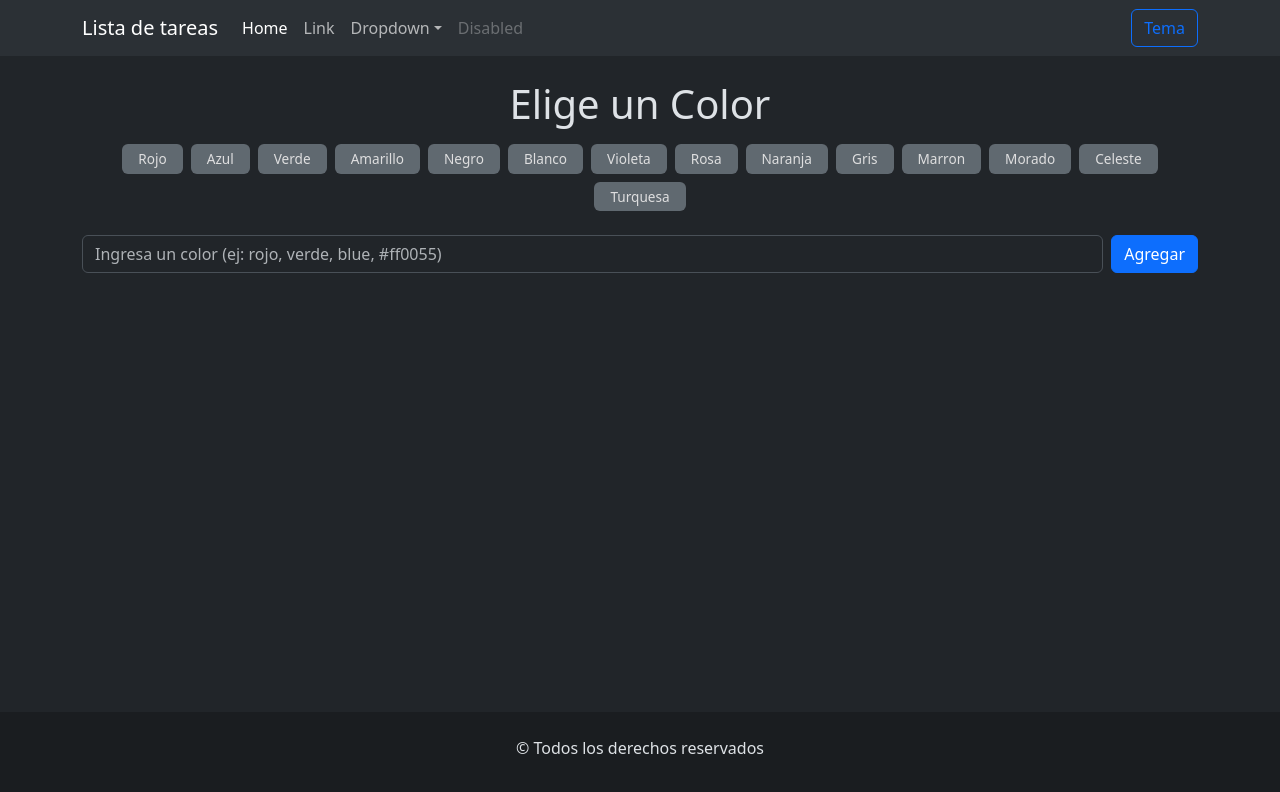
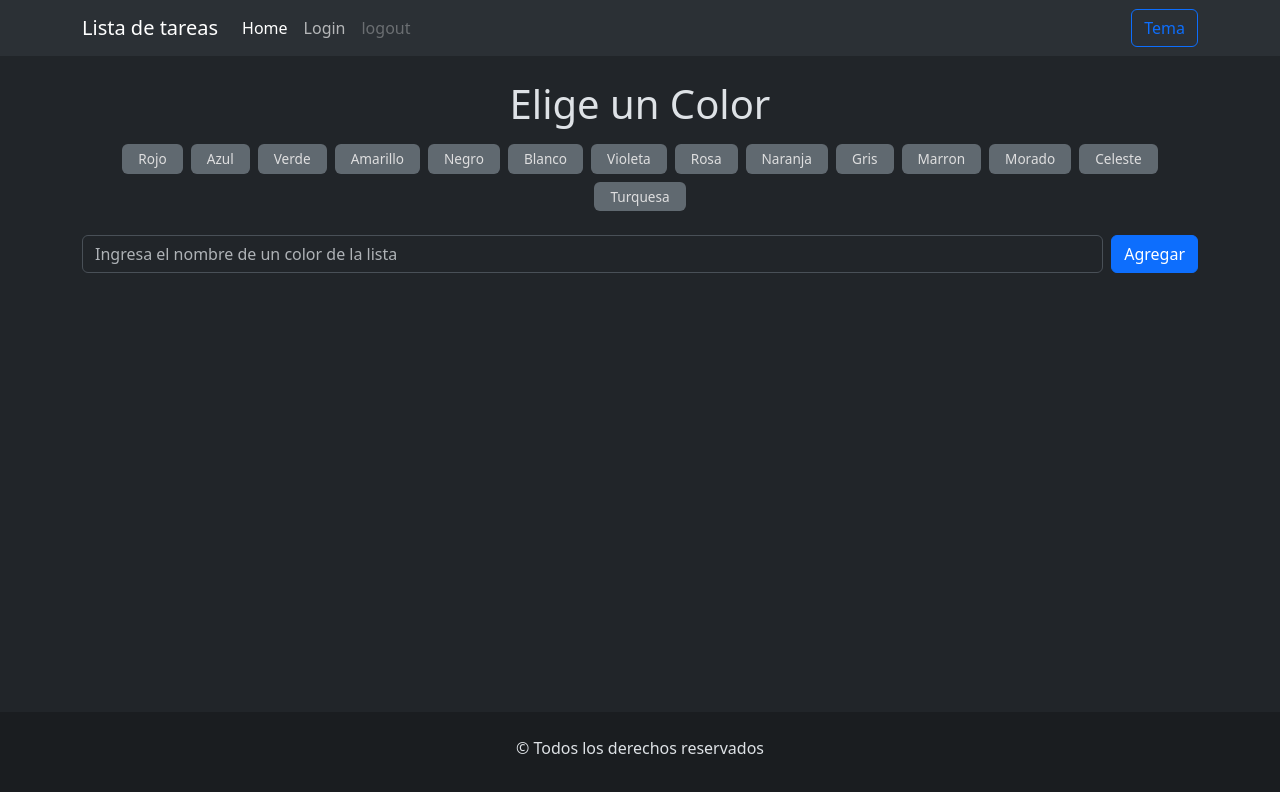
Before and after one commit to KarinaMirandaUTNFRT/Lista-colores, a React (Vite) app: page / in a window 1280 px wide. Shown: the top 792 px of the page. Built offline with nearby package versions, Linux system fonts and the light colour scheme.

Commit message:
se acomoda el navbar

```diff
--- a/src/components/FormularioColor.jsx
+++ b/src/components/FormularioColor.jsx
@@ -42,7 +42,7 @@ const FormularioColor = () => {
             type="text"
             className="form-control"
             id="inputColor"
-            placeholder="Ingresa un color (ej: rojo, verde, blue, #ff0055)"
+            placeholder="Ingresa el nombre de un color de la lista"
             onChange={(e) => setColor(e.target.value)}
             value={color}
           />
--- a/src/components/Navbar.jsx
+++ b/src/components/Navbar.jsx
@@ -25,43 +25,12 @@ const Navbar = () => {
             </li>
             <li className="nav-item">
               <a className="nav-link" href="#">
-                Link
+                Login
               </a>
-            </li>
-            <li className="nav-item dropdown">
-              <a
-                className="nav-link dropdown-toggle"
-                href="#"
-                role="button"
-                data-bs-toggle="dropdown"
-                aria-expanded="false"
-              >
-                Dropdown
-              </a>
-              <ul className="dropdown-menu">
-                <li>
-                  <a className="dropdown-item" href="#">
-                    Action
-                  </a>
-                </li>
-                <li>
-                  <a className="dropdown-item" href="#">
-                    Another action
-                  </a>
-                </li>
-                <li>
-                  <hr className="dropdown-divider" />
-                </li>
-                <li>
-                  <a className="dropdown-item" href="#">
-                    Something else here
-                  </a>
-                </li>
-              </ul>
             </li>
             <li className="nav-item">
               <a className="nav-link disabled" aria-disabled="true">
-                Disabled
+                logout
               </a>
             </li>
           </ul>
```
